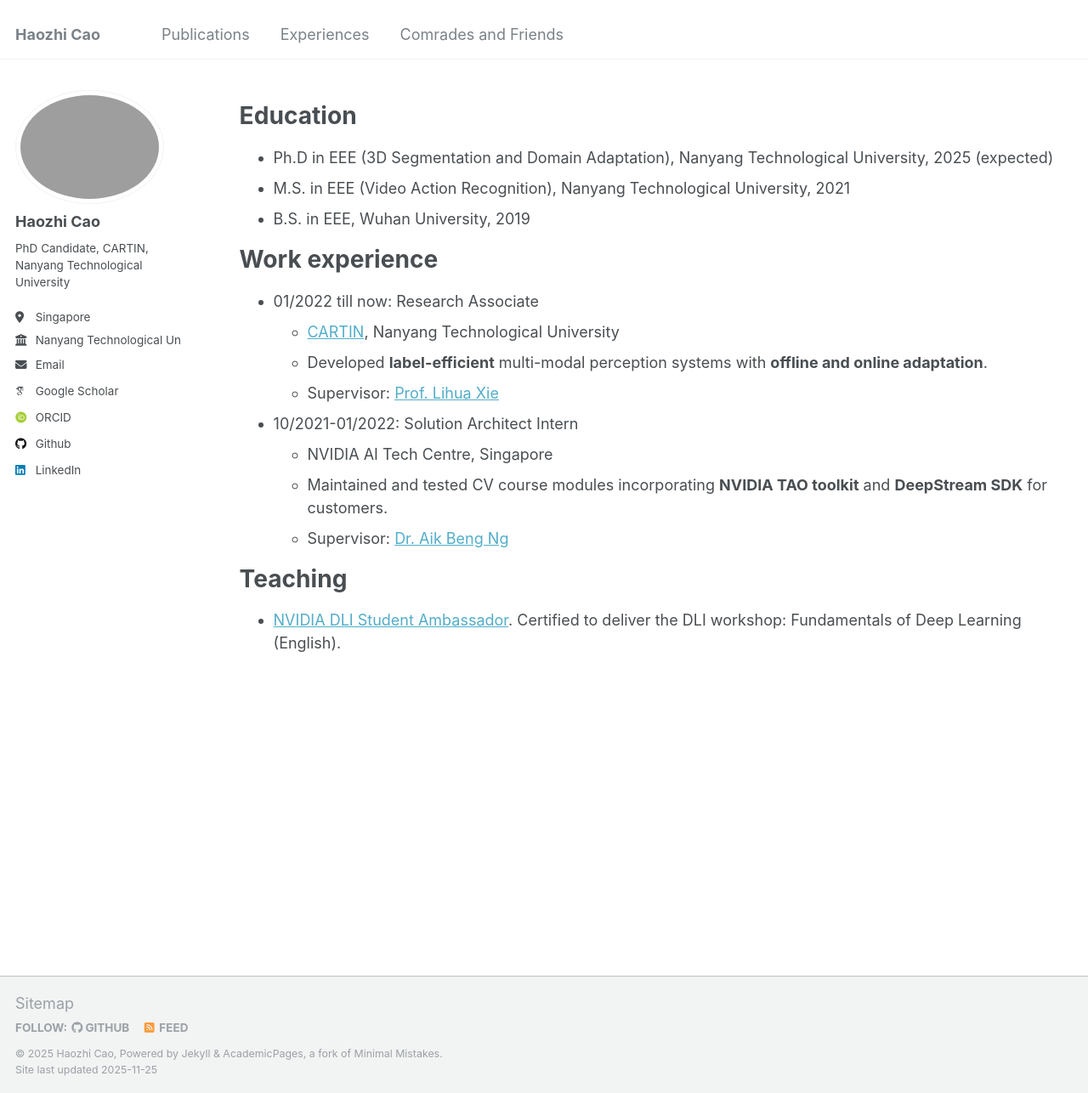
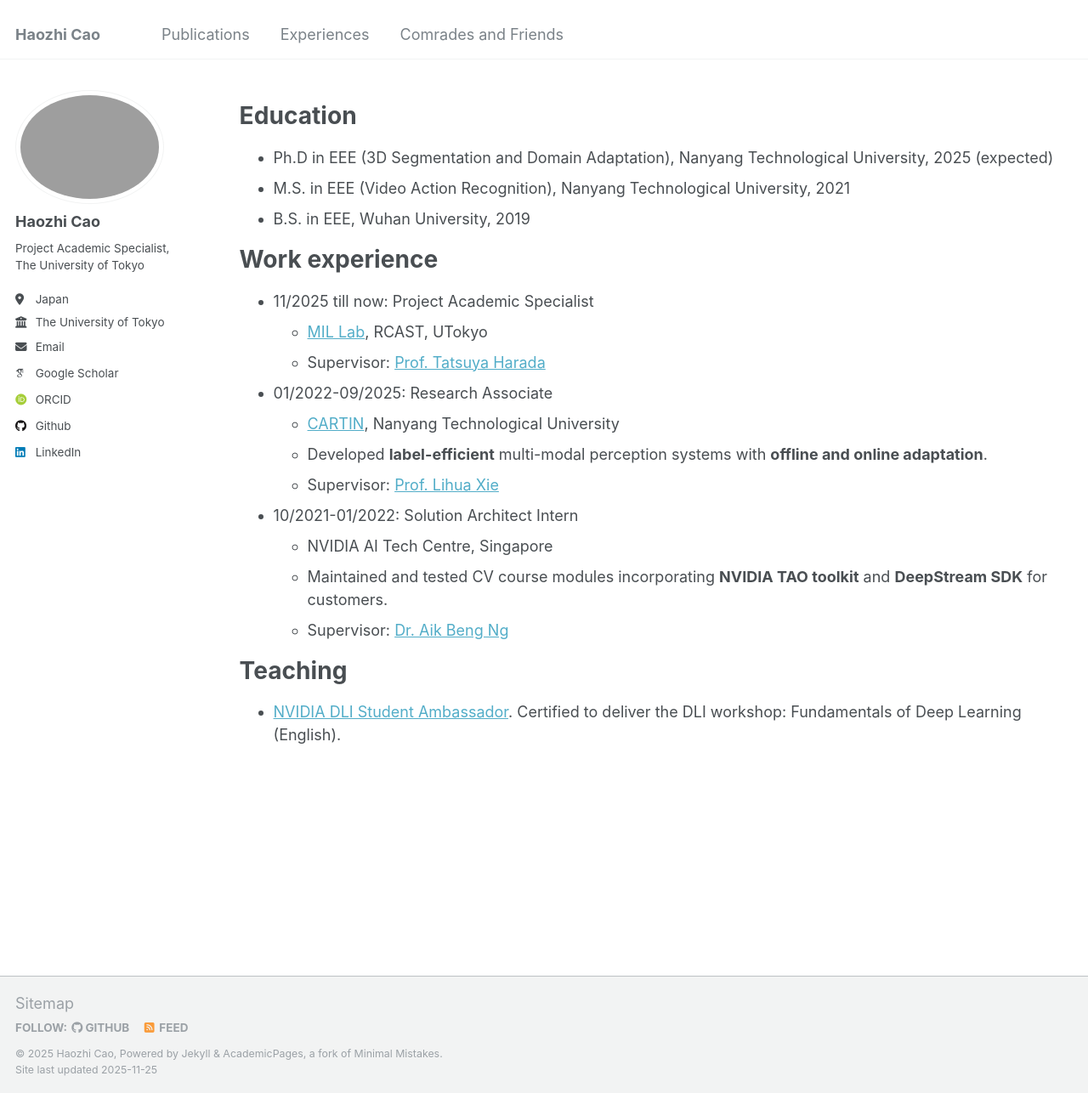
Before and after one commit to AronCao49/AronCao49.github.io, a Jekyll site: the page built from _pages/cv.md, in a window 1280 px wide and 1286 px high. Shown: the whole window at 85% size. Built offline with Jekyll 4.4.1, drawn with Linux system fonts in a browser that asks for light colours; some web fonts are replaced.

Commit message:
Update personal profiles

```diff
--- a/_config.yml
+++ b/_config.yml
@@ -24,9 +24,9 @@ author:
   avatar           : "profile_4.png"
   name             : "Haozhi Cao"
   pronouns         : # example: "she/her"
-  bio              : "PhD Candidate, CARTIN, Nanyang Technological University"
-  location         : "Singapore"
-  employer         : "Nanyang Technological University"
+  bio              : "Project Academic Specialist, The University of Tokyo"
+  location         : "Japan"
+  employer         : "The University of Tokyo"
   uri              : # URL
   email            : "haozhi002@ntu.edu.sg"
 
--- a/_pages/cv.md
+++ b/_pages/cv.md
@@ -16,7 +16,11 @@ Education
 
 Work experience
 ======
-* 01/2022 till now: Research Associate
+* 11/2025 till now: Project Academic Specialist
+  * [MIL Lab](https://www.mi.t.u-tokyo.ac.jp/en), RCAST, UTokyo
+  * Supervisor: [Prof. Tatsuya Harada](https://www.mi.t.u-tokyo.ac.jp/harada/)
+
+* 01/2022-09/2025: Research Associate
   * [CARTIN](https://www.ntu.edu.sg/cartin), Nanyang Technological University
   * Developed **label-efficient** multi-modal perception systems with **offline and online adaptation**.
   * Supervisor: [Prof. Lihua Xie](https://scholar.google.com.sg/citations?user=Fmrv3J8AAAAJ&hl=en)
```
Also changed, not shown: _pages/about.md (+1 -1 lines).
